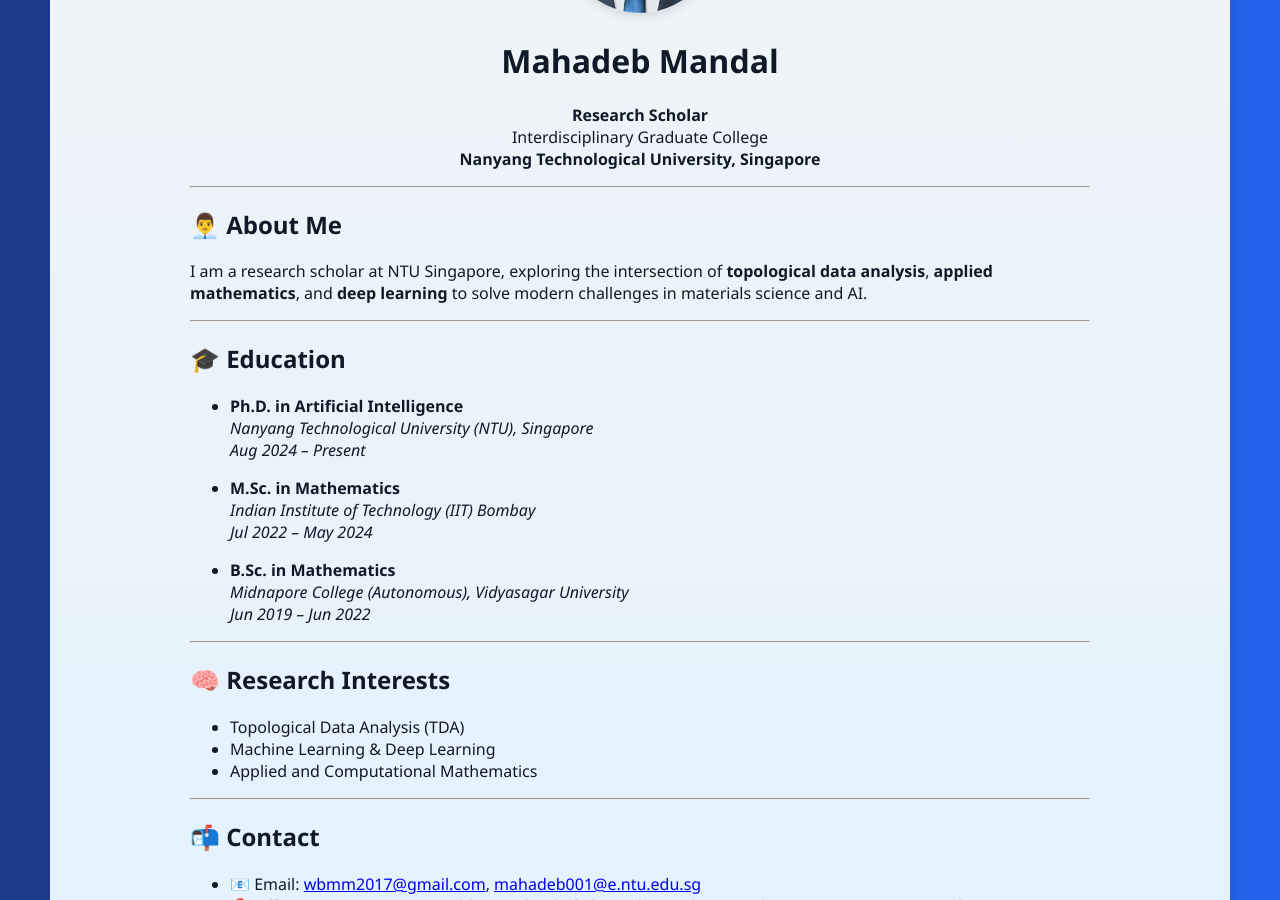
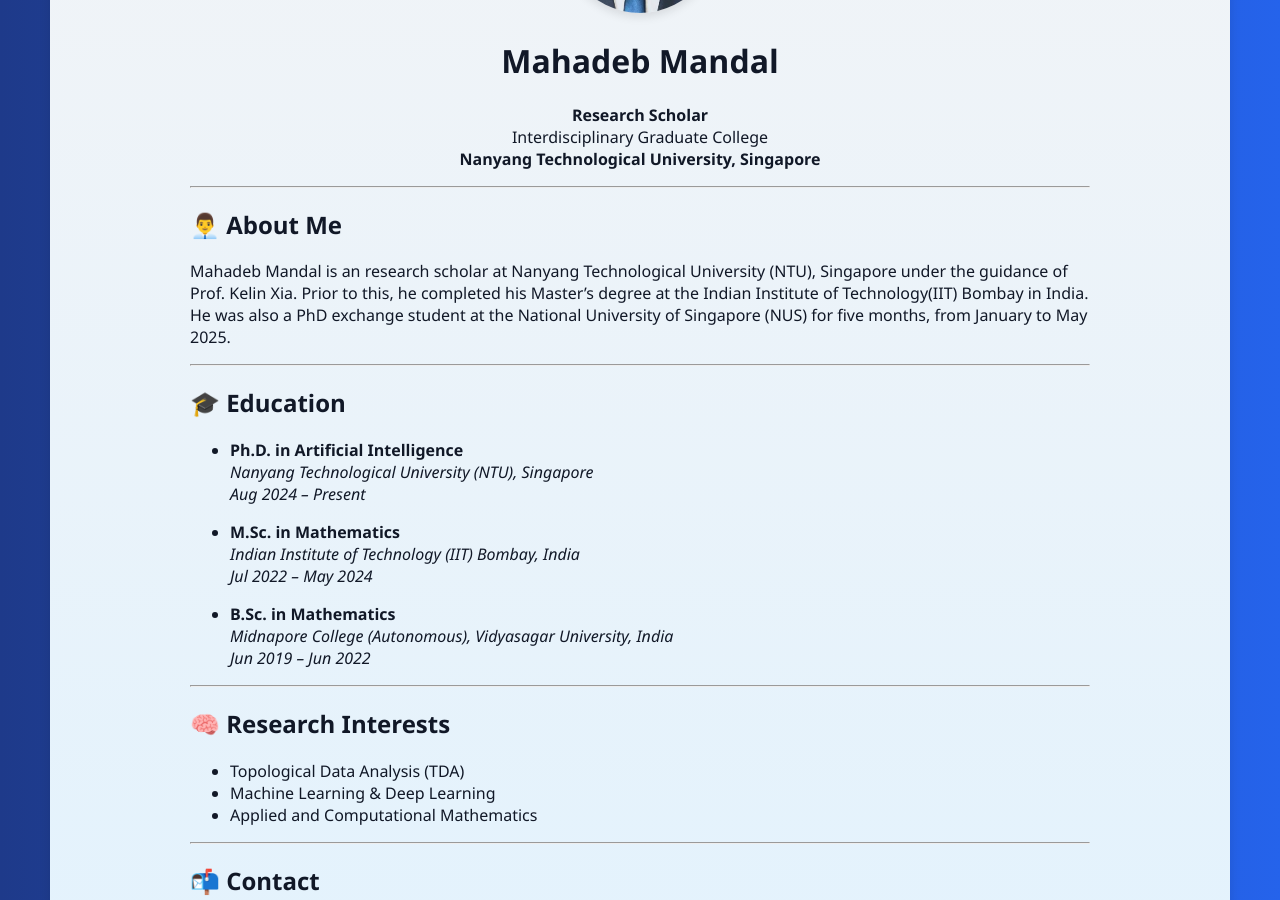
Before and after one commit to mahadeb-ai/mahadeb-ai.github.io, a Jekyll site: the page built from index.md, in a window 1280 px wide and 900 px high, scrolled down 300 px. Built offline with Jekyll 4.4.1, drawn with Linux system fonts in a browser that asks for light colours.

Commit message:
Update index.md

```diff
--- a/index.md
+++ b/index.md
@@ -16,7 +16,7 @@
 ---
 
 ## 👨‍💼 About Me
-I am a research scholar at NTU Singapore, exploring the intersection of **topological data analysis**, **applied mathematics**, and **deep learning** to solve modern challenges in materials science and AI.
+Mahadeb Mandal is an research scholar at Nanyang Technological University (NTU), Singapore under the guidance of Prof. Kelin Xia. Prior to this, he completed his Master's degree at the Indian Institute of Technology(IIT) Bombay in India. He was also a PhD exchange student at the National University of Singapore (NUS) for five months, from January to May 2025.
 
 ---
 
@@ -27,11 +27,11 @@
   *Aug 2024 – Present*
 
 - **M.Sc. in Mathematics**
-  *Indian Institute of Technology (IIT) Bombay*
+  *Indian Institute of Technology (IIT) Bombay, India*
   *Jul 2022 – May 2024*
 
 - **B.Sc. in Mathematics**
-  *Midnapore College (Autonomous), Vidyasagar University*
+  *Midnapore College (Autonomous), Vidyasagar University, India*
   *Jun 2019 – Jun 2022*
 
 ---
```
